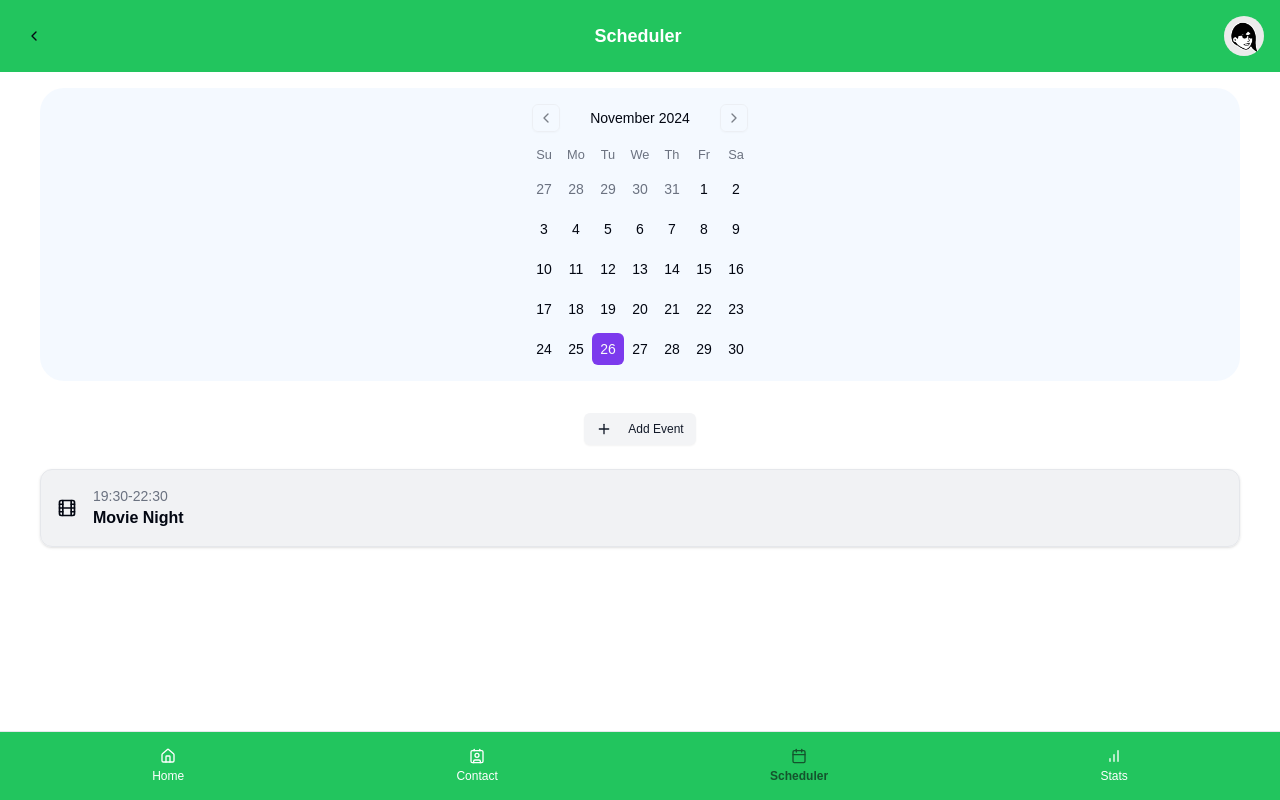
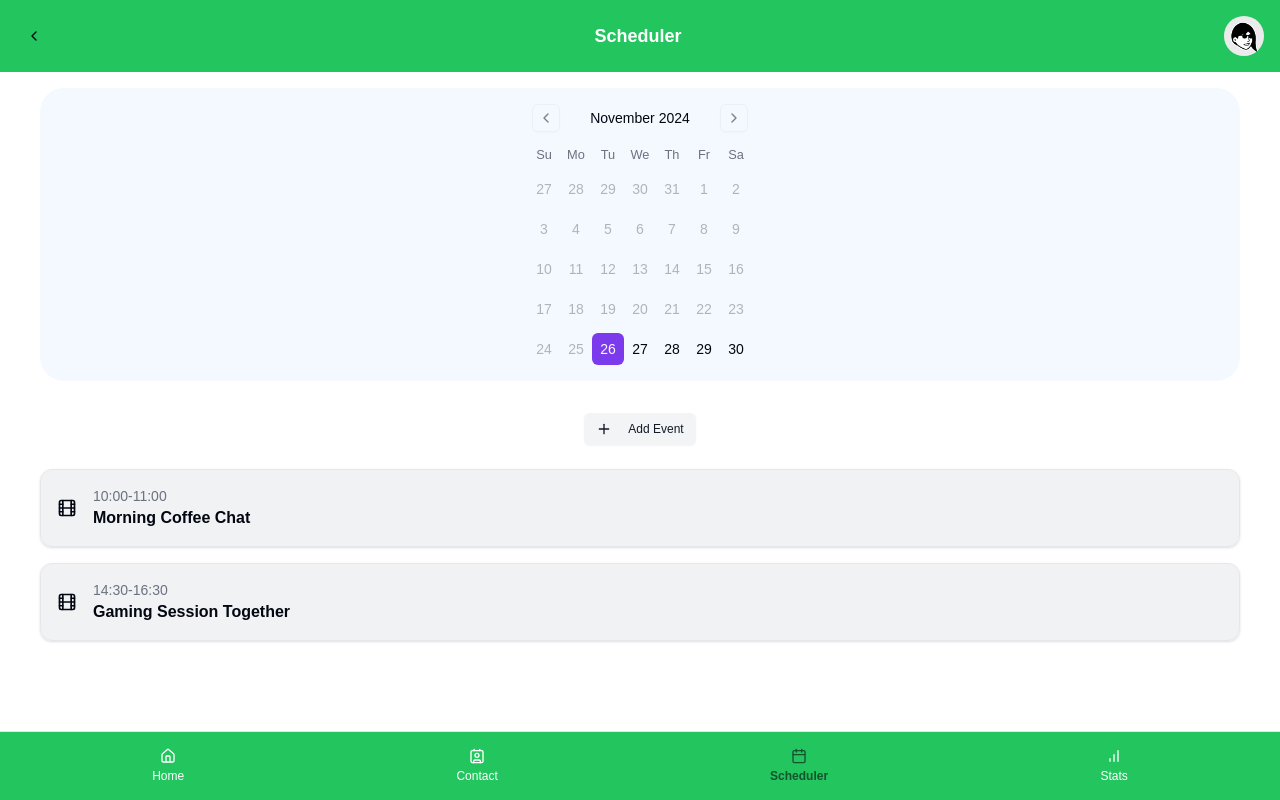
Before and after one commit to sarath-menon/hci_project, a Next.js app: page /scheduler in a window 1280 px wide. Built offline with nearby package versions, Linux system fonts and the light colour scheme.

Commit message:
greyed out previous dates in scheduler, show randomly selected events for each selcted day

```diff
--- a/app/(routes)/(home)/page.tsx
+++ b/app/(routes)/(home)/page.tsx
@@ -20,12 +20,12 @@ export default function HomePage() {
         <div className="space-y-4">
           <Button className="w-full gap-2 " variant="default">
             <Phone className="h-5 w-5" />
-            Call gf
+            Call
           </Button>
 
           <Button className="w-full gap-2 text-black" variant="secondary">
             <Calendar className="h-5 w-5" />
-            Schedule a call with gf
+            Schedule a call
           </Button>
         </div>
 
--- a/app/(routes)/scheduler/page.tsx
+++ b/app/(routes)/scheduler/page.tsx
@@ -1,35 +1,44 @@
 "use client";
 
 import { Calendar } from "@/components/ui/calendar";
-import { Button } from "@/components/ui/button";
-import { useState } from "react";
-import { Film, Plus } from "lucide-react";
+import { useState, useEffect } from "react";
+import { Film } from "lucide-react";
 import EventCard from "@/components/EventCard";
 import { Header } from "@/components/Header";
 import PageLayout from "@/components/page-layout";
 import EventForm, { EventFormData } from "@/components/EventForm";
+import { sampleEvents, type Event } from "@/lib/data";
+
+function getRandomEvents(allEvents: Event[], count: number = 2): Event[] {
+  const shuffled = [...allEvents].sort(function () {
+    return 0.5 - Math.random();
+  });
+  return shuffled.slice(0, count);
+}
 
 export default function SchedulerPage() {
-  const [date, setDate] = useState<Date | undefined>(new Date());
-  const [events, setEvents] = useState([
-    {
-      date: new Date(2024, 2, 29),
-      title: "Movie Night",
-      time: "19:30-22:30",
-      icon: <Film className="h-5 w-5" />,
+  const [date, setDate] = useState<Date>(new Date());
+  const [displayedEvents, setDisplayedEvents] = useState<Event[]>([]);
+
+  useEffect(
+    function updateDisplayedEvents() {
+      if (!date) return;
+      const randomEvents = getRandomEvents(sampleEvents);
+      setDisplayedEvents(randomEvents);
     },
-  ]);
+    [date]
+  );
 
   function handleAddEvent(data: EventFormData) {
-    setEvents([
-      ...events,
-      {
-        date: new Date(data.date),
+    const newEvent = {
+      id: String(sampleEvents.length + 1),
       title: data.title,
       time: data.time,
-        icon: <Film className="h-5 w-5" />,
-      },
-    ]);
+    };
+
+    sampleEvents.push(newEvent);
+    const randomEvents = getRandomEvents(sampleEvents);
+    setDisplayedEvents(randomEvents);
   }
 
   return (
@@ -40,23 +49,34 @@ export default function SchedulerPage() {
         <Calendar
           mode="single"
           selected={date}
-          onSelect={setDate}
-          className="flex justify-center rounded-3xl  bg-blue-100/30 p-4"
+          onSelect={function handleSelect(newDate: Date | undefined) {
+            if (newDate) setDate(newDate);
+          }}
+          disabled={function disablePastDates(date: Date) {
+            return date < new Date();
+          }}
+          className="flex justify-center rounded-3xl bg-blue-100/30 p-4"
         />
 
         <div>
           <div className="flex justify-center items-center mb-6">
-            <EventForm onSubmit={handleAddEvent} />
+            <EventForm onSubmit={handleAddEvent} initialDate={date} />
           </div>
 
-          {events.map((event, index) => (
+          {displayedEvents.length === 0 && (
+            <p className="text-center text-gray-500">No events for this date</p>
+          )}
+
+          {displayedEvents.map(function renderEvent(event) {
+            return (
               <EventCard
-              key={index}
+                key={event.id}
                 title={event.title}
                 time={event.time}
-              icon={event.icon}
+                icon={<Film className="h-5 w-5" />}
               />
-          ))}
+            );
+          })}
         </div>
       </PageLayout>
     </div>
--- a/components/EventForm.tsx
+++ b/components/EventForm.tsx
@@ -20,6 +20,7 @@ import { useState } from "react";
 
 interface EventFormProps {
   onSubmit: (data: EventFormData) => void;
+  initialDate?: Date;
 }
 
 export interface EventFormData {
@@ -28,25 +29,23 @@ export interface EventFormData {
   date: string;
 }
 
-function EventForm({ onSubmit }: EventFormProps) {
+function EventForm({ onSubmit, initialDate }: EventFormProps) {
   const [open, setOpen] = useState(false);
 
   const form = useForm<EventFormData>({
     defaultValues: {
       title: "",
       time: "",
-      date: new Date().toISOString().split("T")[0],
+      date: initialDate
+        ? initialDate.toISOString().split("T")[0]
+        : new Date().toISOString().split("T")[0],
     },
   });
 
   function handleSubmit(data: EventFormData) {
     onSubmit(data);
     setOpen(false);
-    form.reset({
-      title: "",
-      time: "",
-      date: new Date().toISOString().split("T")[0],
-    });
+    form.reset();
   }
 
   return (
--- a/lib/data.ts
+++ b/lib/data.ts
@@ -17,4 +17,38 @@ const contactsData: Contact[] = [
   { id: '9', name: 'Emma Johnson', initial: 'E', category: 'friends' }
 ];
 
-export { contactsData as contacts, type Contact };
+interface Event {
+  id: string;
+  title: string;
+  time: string;
+}
+
+const sampleEvents: Event[] = [
+  {
+    id: '1',
+    title: 'Virtual Movie Date',
+    time: '19:30-22:30',
+  },
+  {
+    id: '2',
+    title: 'Video Call Dinner',
+    time: '18:00-20:00',
+  },
+  {
+    id: '3',
+    title: 'Morning Coffee Chat',
+    time: '10:00-11:00',
+  },
+  {
+    id: '4',
+    title: 'Gaming Session Together',
+    time: '14:30-16:30',
+  },
+  {
+    id: '5',
+    title: 'Virtual Date Night',
+    time: '20:00-22:00',
+  }
+];
+
+export { contactsData as contacts, sampleEvents, type Contact, type Event };
```
Lines whose indentation alone changed are shown as unchanged.
